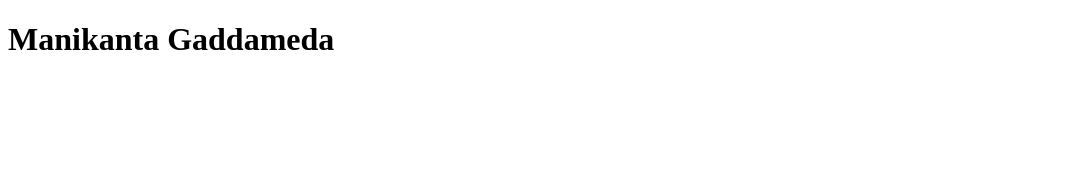
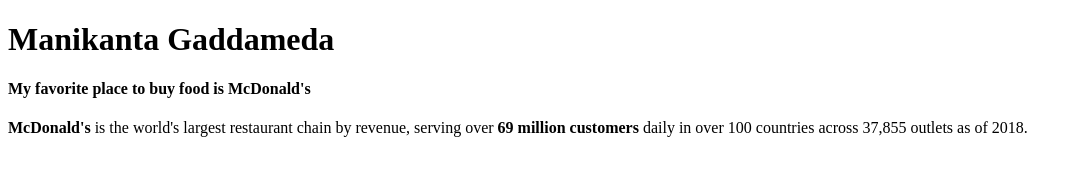
Before and after one commit to 44-563-Web-Apps-S22/webapps-s22-assignment-3-manikanta-nwms, a plain HTML site: page index.html in a window 1280 px wide. Shown: the whole page, without its empty margins (0-1082 px from the left). Drawn offline with Linux system fonts and the light colour scheme.

Commit message:
index.html edited

```diff
--- a/index.html
+++ b/index.html
@@ -9,5 +9,14 @@
         <h1>
             Manikanta Gaddameda
         </h1>
+
+        <h4>
+            My favorite place to buy food is McDonald's
+        </h4>
+        <p>
+           <b> McDonald's</b> is the world's largest restaurant chain by revenue,
+            serving over <b> 69 million customers</b> daily in over 100 countries across 37,855 outlets as of 2018.
+        </p>
     </body>
+
 </html>
```
